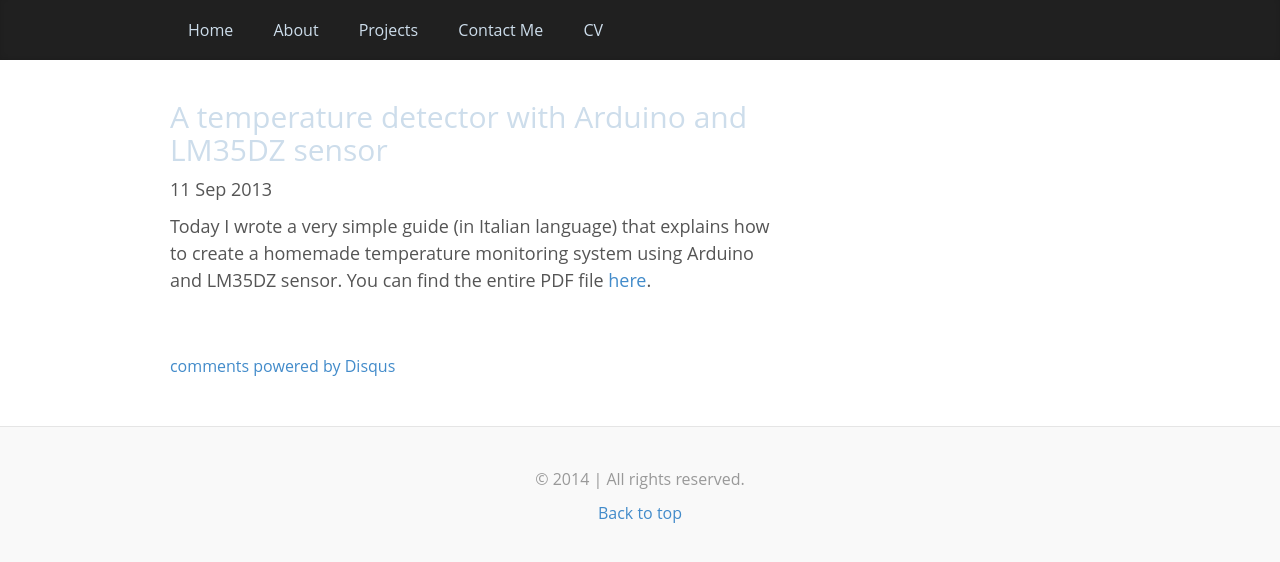
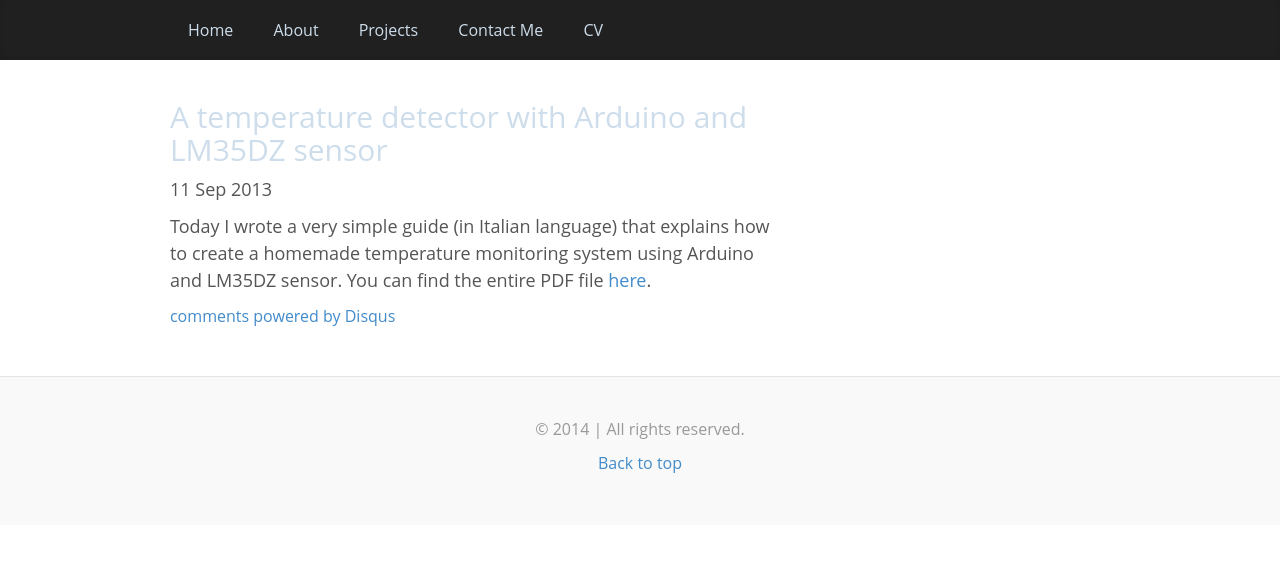
Before and after one commit to gsalvatori/salvatorigabriele.com, a Jekyll site: the page built from _posts/2013-09-11-a-temperature-detector-arduino.markdown, in a window 1280 px wide. Shown: the top 562 px of the page. Built offline with Jekyll 4.4.1, drawn with Linux system fonts in a browser that asks for light colours; nearby versions of some CDN libraries; library files that are not in the unit come from our copies; Markdown is read by kramdown in place of the engine named in the settings; comment, search, counter and statistics services are not loaded.

Commit message:
Update post.html

```diff
--- a/_layouts/post.html
+++ b/_layouts/post.html
@@ -50,14 +50,12 @@
 
         <div class="col-sm-8 blog-main">
 
-          <div class="blog-post">
 <h2>{{ page.title }}</h2>
 <p class="meta">{{ page.date | date_to_string }}</p>
 
-<div class="post">
+
 {{ content }}
-</div>
-          </div><!-- /.blog-post -->
+
 
         </div><!-- /.blog-main -->
 
```
